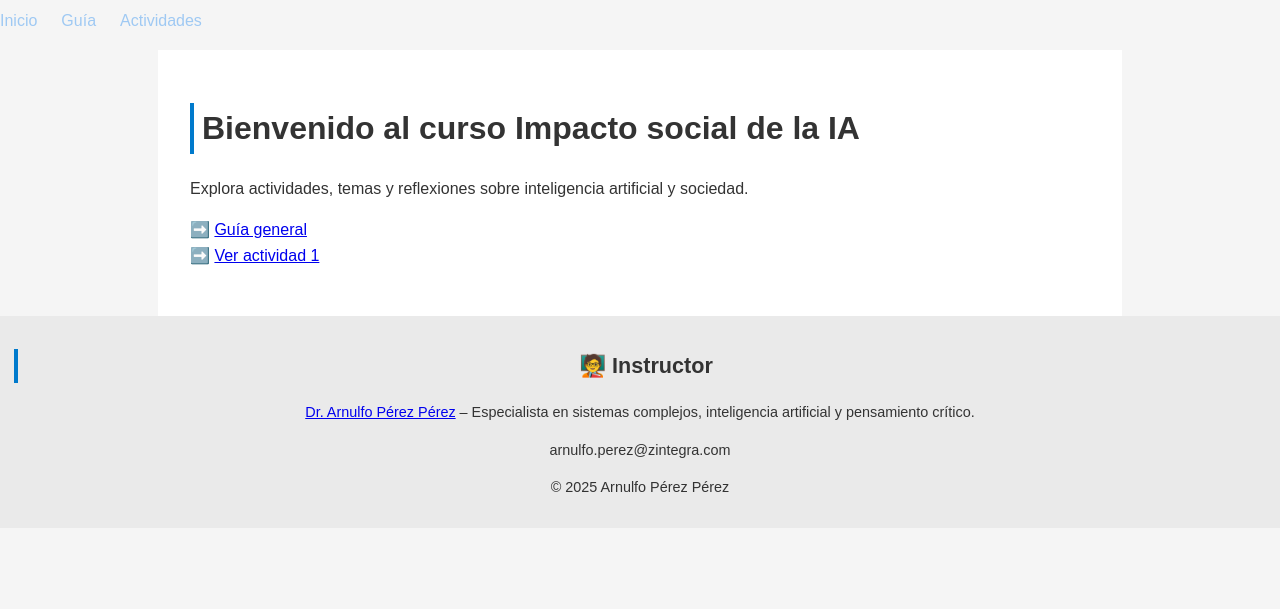
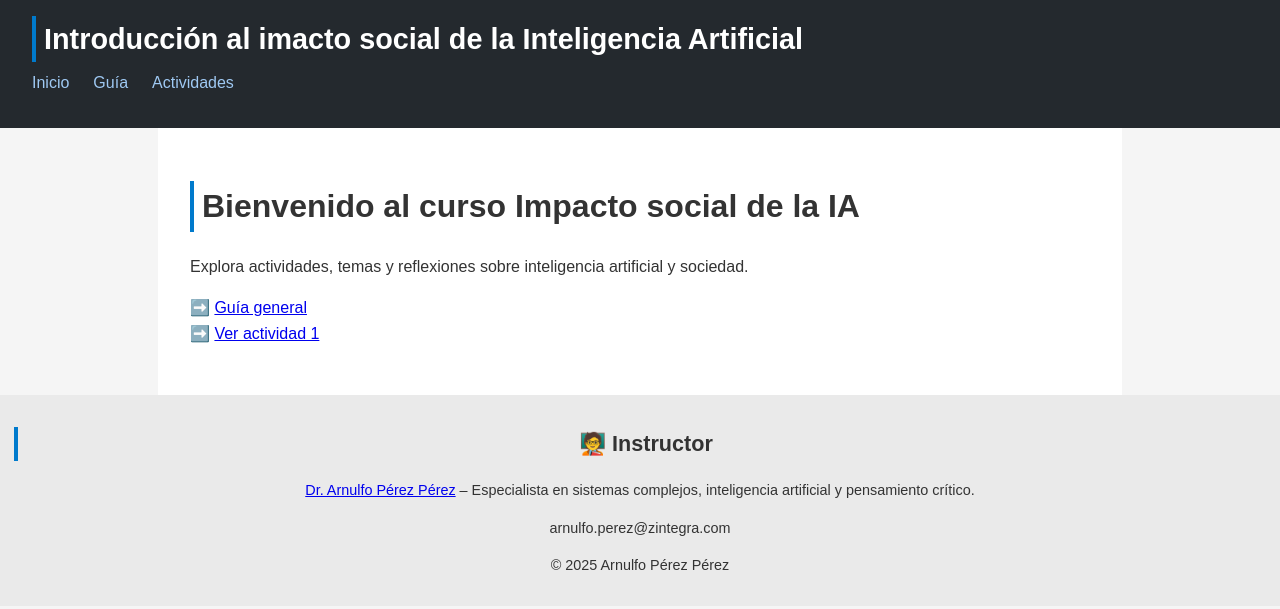
Before and after one commit to ArnulfoPerez/impacto_ai, a Jekyll site: the page built from index.md, in a window 1280 px wide. Shown: the top 609 px of the page. Built offline with Jekyll 4.4.1, drawn with Linux system fonts in a browser that asks for light colours.

Commit message:
Update default.html
header

```diff
--- a/_layouts/default.html
+++ b/_layouts/default.html
@@ -23,7 +23,11 @@
   </script>
 </head>
 <body>
-  {% include navbar.html %}
+  <header>
+    <h1>Introducción al imacto social de la Inteligencia Artificial</h1>
+    {% include navbar.html %}
+  </header>
+
   <main>{{ content }}</main>
   {% include footer.html %}
 </body>
```
